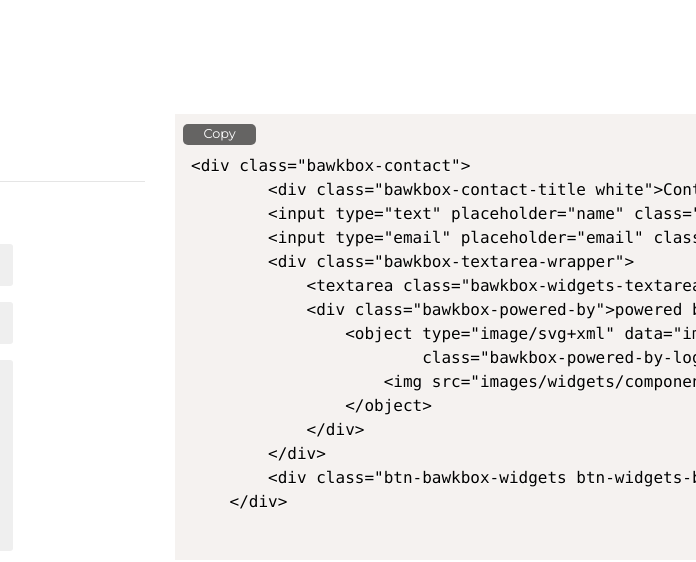
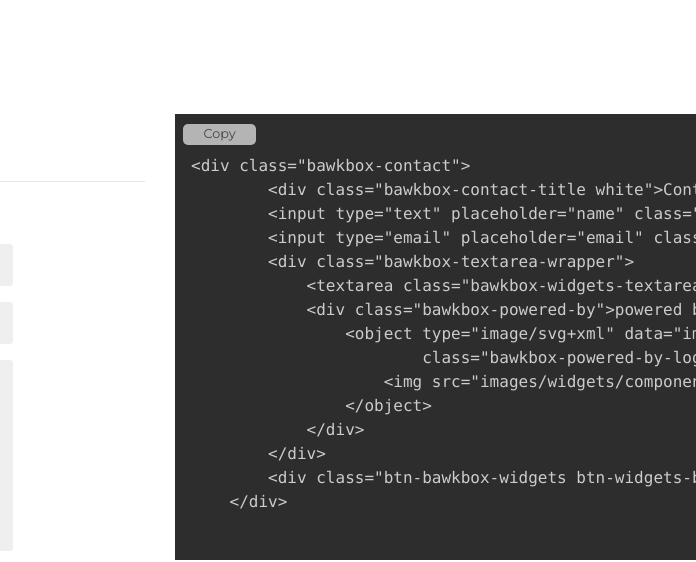
Before and after one commit to countable-web/scratch-css, a website: page main.html at #!/forms in a window 1280 px wide. Shown: the part 262-824 px from the top of the page, 584-1280 px from the left. Drawn offline with nearby package versions, Linux system fonts and the light colour scheme; some packages are replaced by stand-ins of ours; files that its build step writes are made by us from their sources; a script that the page names is missing.

Commit message:
new styling to code box

```diff
--- a/angular/app.js
+++ b/angular/app.js
@@ -1,10 +1,11 @@
-let app = angular.module("app", ['ngRoute']);
+let app = angular.module("app", ['ngRoute','angularCSS']);
 
 
 app.config(function($routeProvider) {
     $routeProvider
         .when("/", {
-            templateUrl : "views/forms.html"
+            templateUrl : "views/forms.html",
+
         })
         .when("/buttons", {
             templateUrl : "views/buttons.html"
--- a/main.html
+++ b/main.html
@@ -29,13 +29,14 @@
 
     <!--PRISMJS SYNTAX HIGHLIGHTER / CLIPBOARD-->
 
-    <link href="node_modules/prismjs/themes/prism.css" rel="stylesheet"/>
+    <link href="node_modules/prismjs/themes/prism-tomorrow.css" rel="stylesheet"/>
     <script src="node_modules/prismjs/prism.js"></script>
     <script src="node_modules/clipboard/dist/clipboard.min.js"></script>
 
     <!-- ANGULAR JS -->
     <script src="node_modules/angular/angular.min.js"></script>
     <script src="node_modules/angular-route/angular-route.min.js"></script>
+    <script src="node_modules/angular-css/angular-css.min.js"></script>
     <script src="angular/app.js"></script>
 
     <!--DIRECTIVES-->
--- a/package.json
+++ b/package.json
@@ -18,6 +18,7 @@
   "homepage": "https://github.com/countable-web/scratch-css#readme",
   "dependencies": {
     "angular": "^1.7.5",
+    "angular-css": "^1.0.8",
     "angular-route": "^1.7.5",
     "clipboard": "^2.0.1",
     "jquery": "^3.3.1",
--- a/sass/documentation.scss
+++ b/sass/documentation.scss
@@ -115,8 +115,8 @@ h2 {
   height: auto;
   padding: 0.2rem;
   text-align: center;
-  color: white;
-  background-color: #333333bd;
+  color: $bawkbox-widgets-black;
+  background-color: #B4B4B4;
   border-radius: 5px;
   font-size: 0.8rem;
   font-family: $font-primary;
```
Also changed, not shown: views/forms.html (+1 -0 lines), 1 other file.
